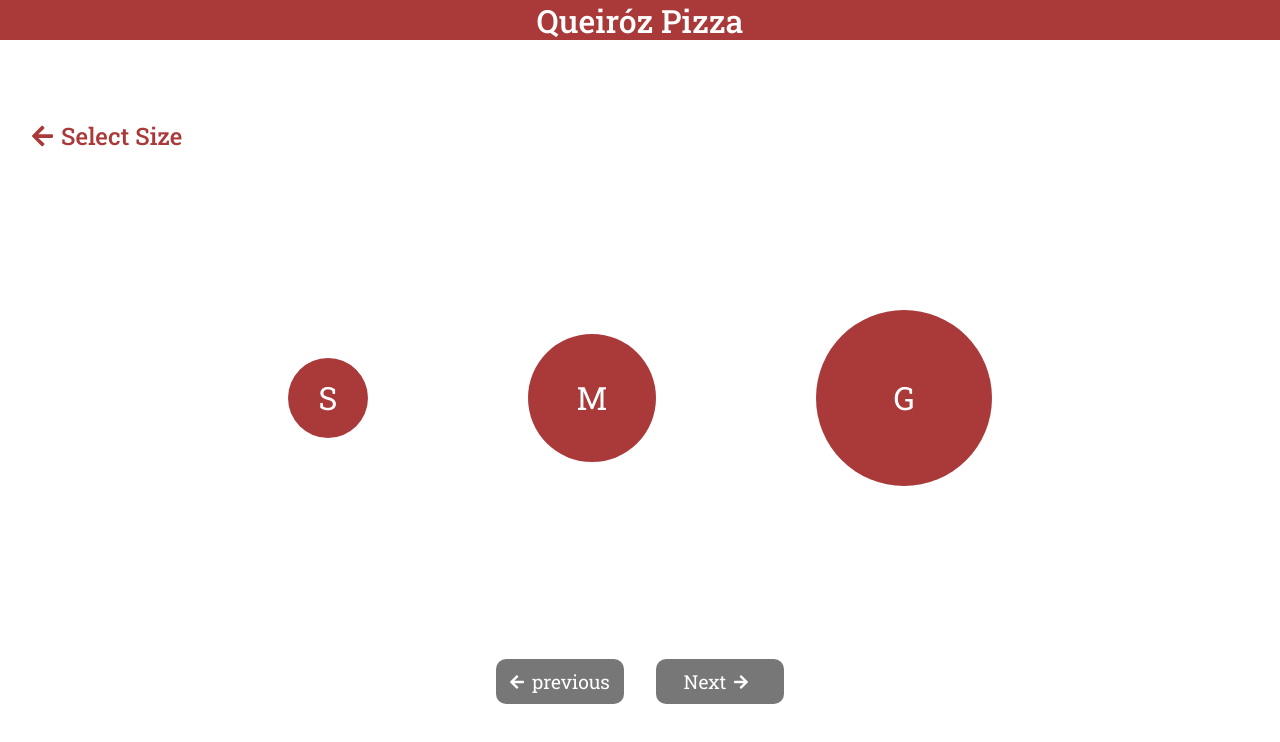
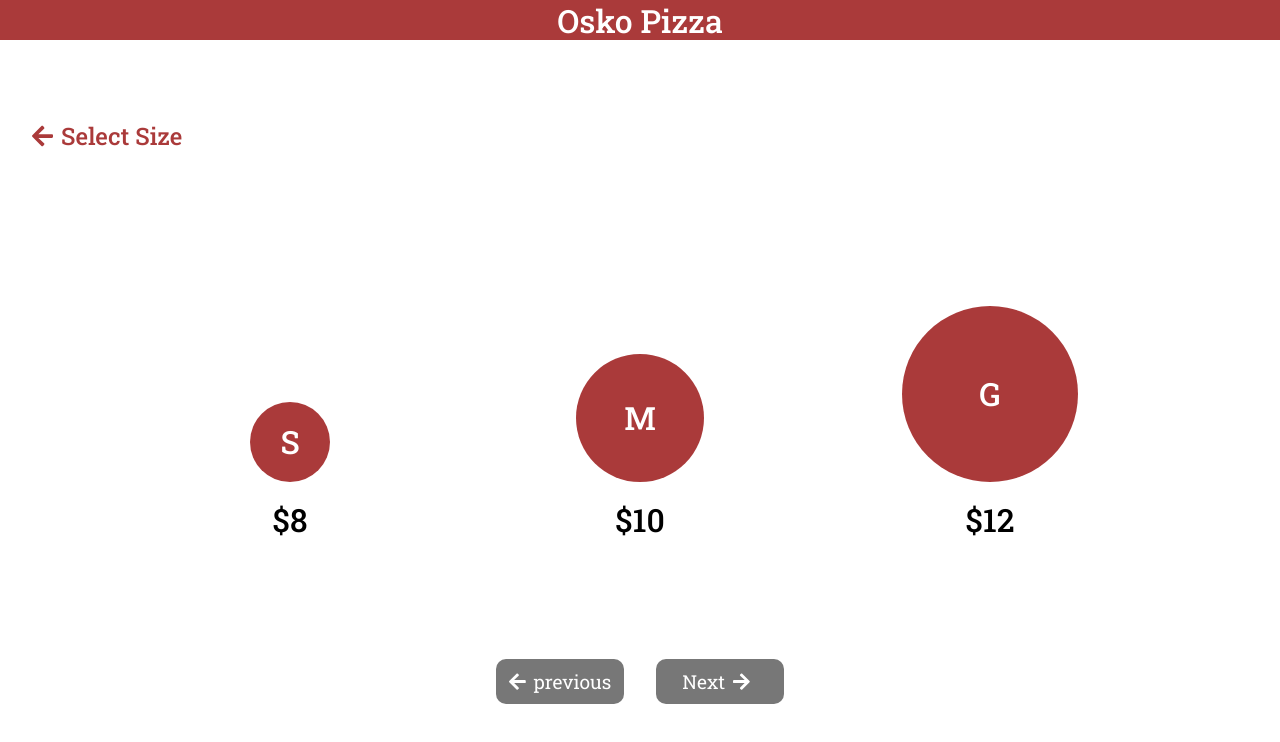
Before and after one commit to gabriel-queiroz/ChallengeTauria, a React (Create React App) app in the folder front/: page /size in a window 1280 px wide. Shown: the top 742 px of the page. Built offline with nearby package versions, Linux system fonts and the light colour scheme.

Commit message:
fix(page-size-front): Add price pizza and align card for bottom

```diff
--- a/front/src/components/ActionButtons/styles.ts
+++ b/front/src/components/ActionButtons/styles.ts
@@ -21,7 +21,7 @@ export const Button = styled.button`
 
   &:disabled {
     background-color: ${colors.blackLight};
-    cursor: not-allowed;
+    cursor: disabled;
   }
 `;
 
@@ -33,7 +33,7 @@ export const IconLeft = styled(FontAwesomeIcon).attrs({
   icon: faArrowLeft,
 })`
   color: ${colors.whiteLight};
-  font-size: 1rem;
+  font-size: 1.2rem;
   margin-right: 0.5rem;
 `;
 
--- a/front/src/components/CardSelect/styles.ts
+++ b/front/src/components/CardSelect/styles.ts
@@ -9,6 +9,8 @@ interface ContainerProps {
 
 export const Container = styled.button<ContainerProps>`
   padding: 2rem;
+  min-height: 350px;
+  min-width: 350px;
   display: flex;
   flex-direction: column;
   border-radius: 10px;
@@ -21,7 +23,11 @@ export const Container = styled.button<ContainerProps>`
 `;
 
 export const Content = styled.div`
-  padding: 3rem;
+  width: 100%;
+  height: 100%;
+  display: flex;
+  align-items: flex-end;
+  flex: 1;
 `;
 
 export const IconContainer = styled.div<ContainerProps>`
--- a/front/src/components/Header/index.tsx
+++ b/front/src/components/Header/index.tsx
@@ -3,7 +3,7 @@ import * as S from './styles';
 
 const Header = () => (
   <S.Header>
-    <S.Title>Queiróz Pizza</S.Title>
+    <S.Title>Osko Pizza</S.Title>
   </S.Header>
 );
 
--- a/front/src/pages/Sizes/index.tsx
+++ b/front/src/pages/Sizes/index.tsx
@@ -29,19 +29,28 @@ const Sizes = () => {
             onClick={() => handleSelectPizza(1)}
             selected={pizza === 1}
           >
-            <S.PizzaSmall>S</S.PizzaSmall>
+            <S.PizzaContent>
+              <S.PizzaSmall>S</S.PizzaSmall>
+              <S.PizzaPrice>$8</S.PizzaPrice>
+            </S.PizzaContent>
           </CardSelect>
           <CardSelect
             onClick={() => handleSelectPizza(2)}
             selected={pizza === 2}
           >
-            <S.PizzaMedium>M</S.PizzaMedium>
+            <S.PizzaContent>
+              <S.PizzaMedium>M</S.PizzaMedium>
+              <S.PizzaPrice>$10</S.PizzaPrice>
+            </S.PizzaContent>
           </CardSelect>
           <CardSelect
             onClick={() => handleSelectPizza(3)}
             selected={pizza === 3}
           >
-            <S.PizzaBig>G</S.PizzaBig>
+            <S.PizzaContent>
+              <S.PizzaBig>G</S.PizzaBig>
+              <S.PizzaPrice>$12</S.PizzaPrice>
+            </S.PizzaContent>
           </CardSelect>
         </S.Pizzas>
       </S.Container>
--- a/front/src/pages/Sizes/styles.ts
+++ b/front/src/pages/Sizes/styles.ts
@@ -30,3 +30,17 @@ export const PizzaBig = styled(PizzaSmall)`
   width: 11rem;
   height: 11rem;
 `;
+
+export const PizzaPrice = styled.h4`
+  margin-top: 1rem;
+  font-size: 2rem;
+`;
+
+export const PizzaContent = styled.h4`
+  display: flex;
+  flex-direction: column;
+  align-items: center;
+  justify-content: flex-end;
+  width: 100%;
+  height: 100%;
+`;
```
